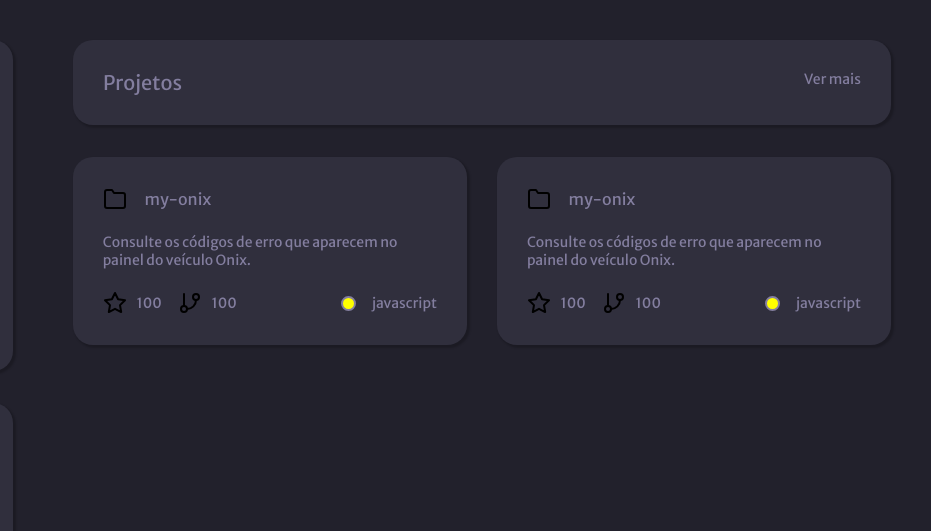
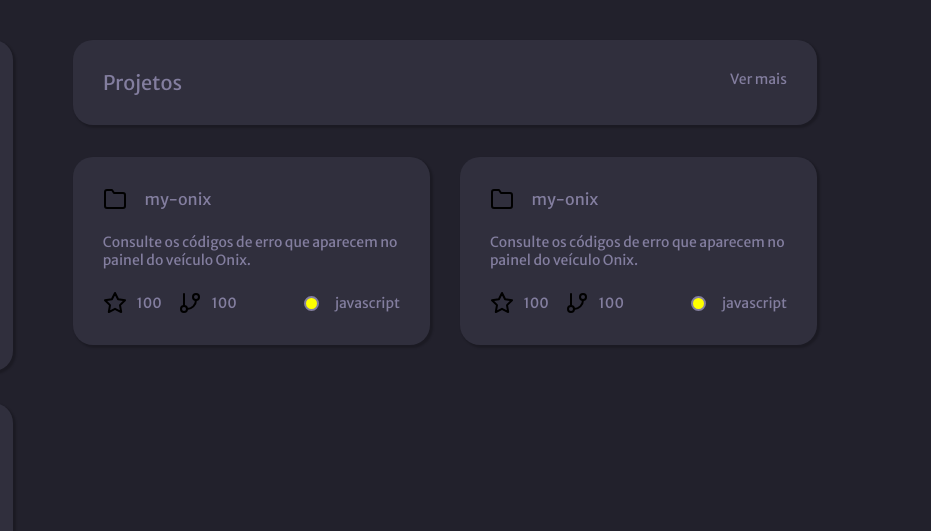
Before and after one commit to wilhamoreira/Portifolio-pessoal, a plain HTML site: page index.html in a window 1280 px wide. Shown: the top 531 px of the page, 423-1354 px from the left, 931 px wide, since content can reach past the window. Drawn offline with Linux system fonts and the light colour scheme.

Commit message:
Adicionando tamanho máximo do container

```diff
--- a/assets/css/style.css
+++ b/assets/css/style.css
@@ -21,7 +21,7 @@ body{
     justify-content: center;
     margin: 0 auto;
     gap: 3.75rem;
-    width: 1354px;
+    max-width: 1354px;
 }
 
 div .box{
```
